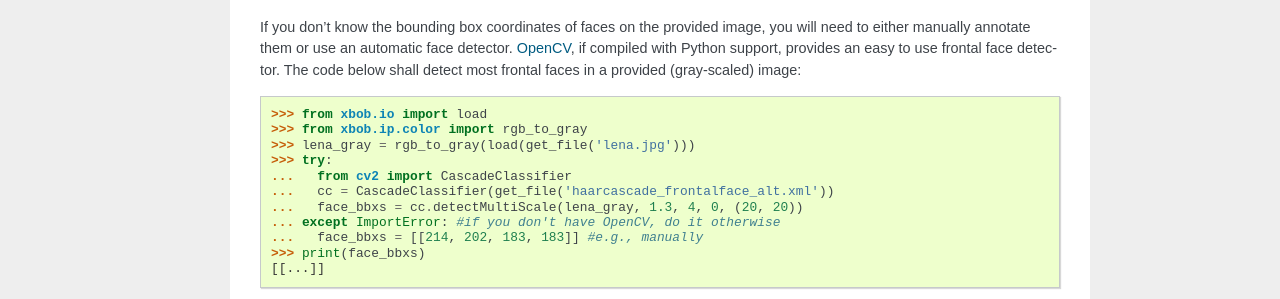
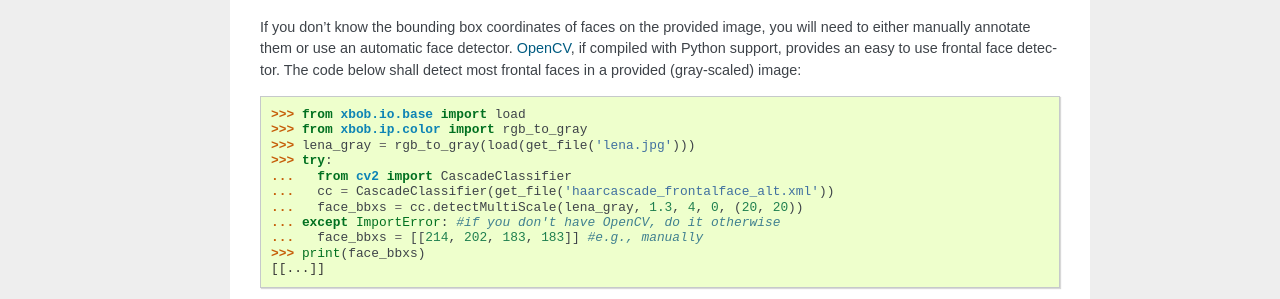
Before and after one commit to bioidiap/bob.ip.flandmark, a Sphinx documentation site: the page built from doc/guide.rst, in a window 1280 px wide. Shown: the part 816-1115 px from the top of the page. Built offline with Sphinx 7.4.7, drawn with Linux system fonts in a browser that asks for light colours; formulas are drawn with MathJax 3.

Commit message:
Fix documentation

```diff
--- a/doc/guide.rst
+++ b/doc/guide.rst
@@ -66,7 +66,7 @@ provided (gray-scaled) image:
 .. doctest::
    :options: +NORMALIZE_WHITESPACE, +ELLIPSIS
 
-   >>> from xbob.io import load
+   >>> from xbob.io.base import load
    >>> from xbob.ip.color import rgb_to_gray
    >>> lena_gray = rgb_to_gray(load(get_file('lena.jpg')))
    >>> try:
```
